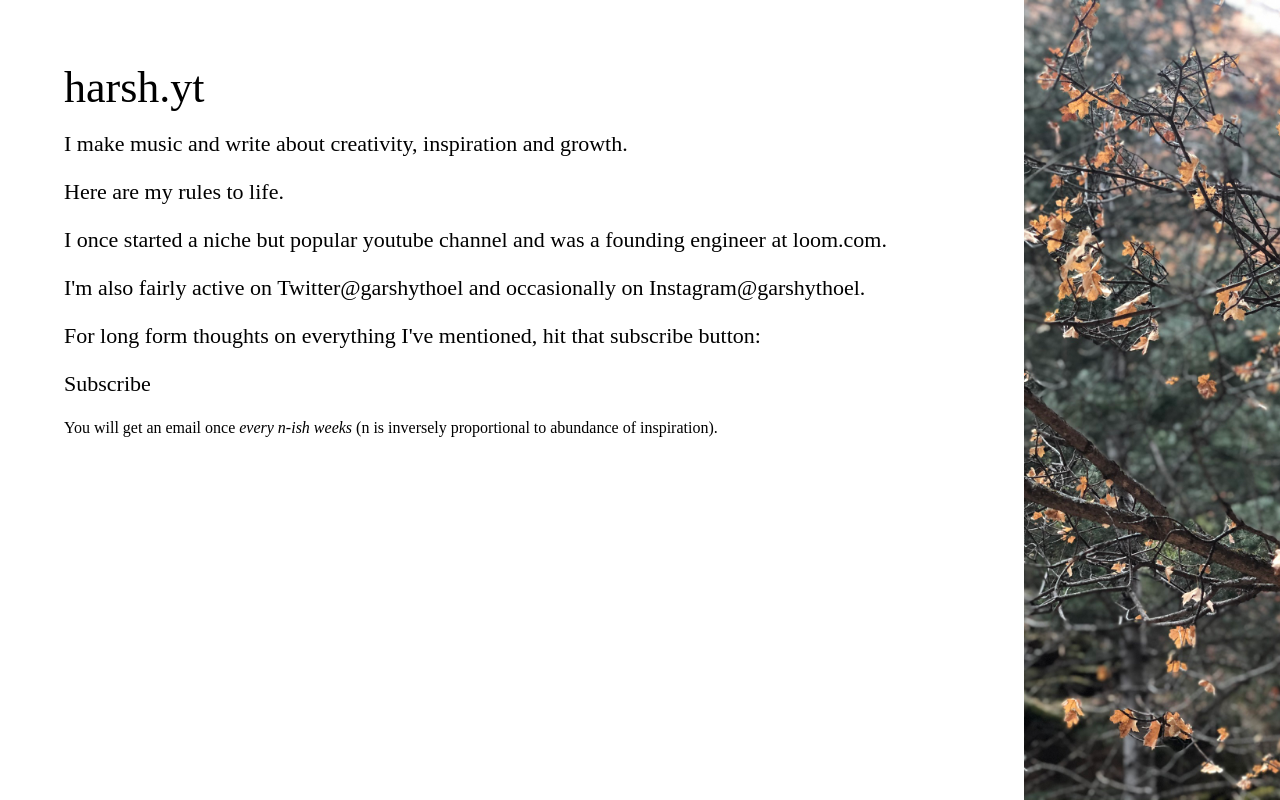
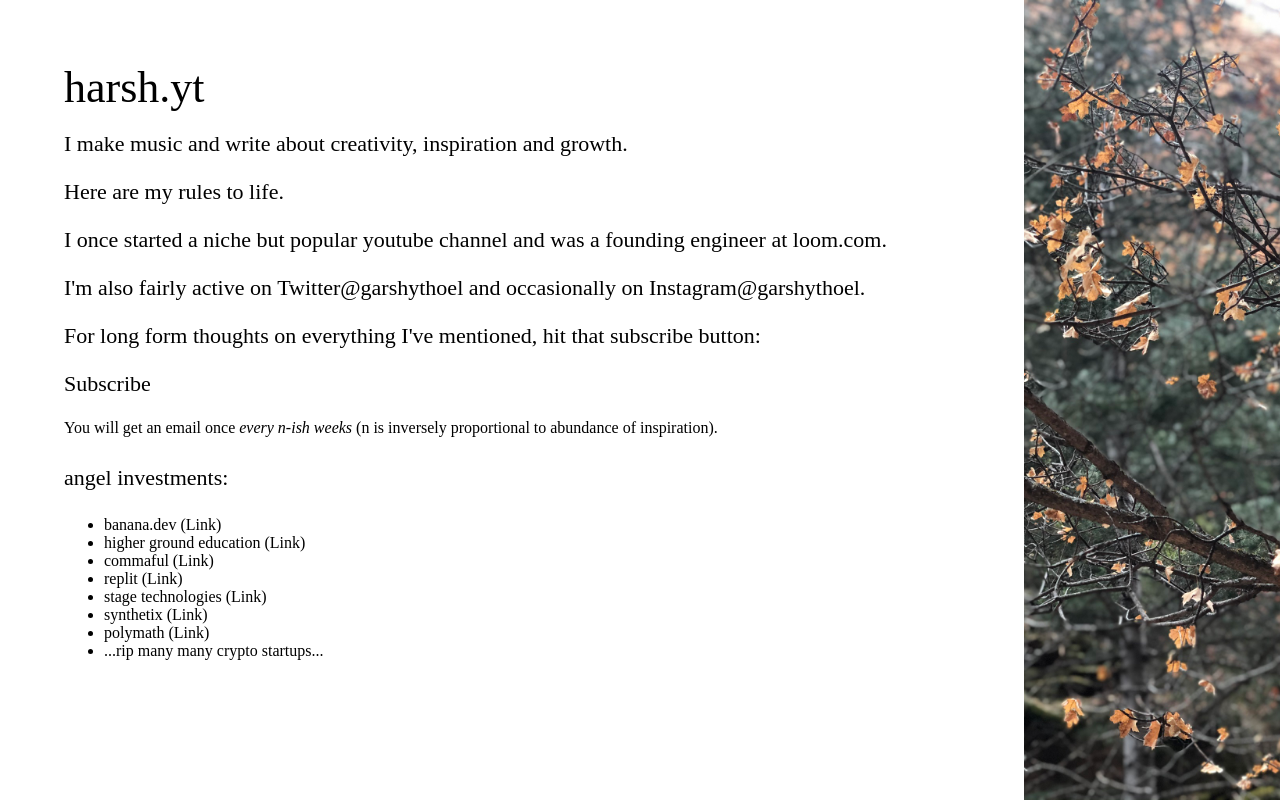
Before and after one commit to garshythoel/harsh-personal-website, a Next.js app: page / in a window 1280 px wide. Built offline with nearby package versions, Linux system fonts and the light colour scheme.

Commit message:
Update w/ investement

```diff
--- a/pages/index.js
+++ b/pages/index.js
@@ -119,6 +119,66 @@ export default function Home() {
               inversely proportional to abundance of inspiration).
             </p>
           </div>
+          <p className="textSize-m">angel investments:</p>
+          <ul>
+            <li>banana.dev (
+              <GALink eventLabel="Clicked Banana"
+                target="_blank"
+                rel="noopener noreferrer"
+                to="https://www.banana.dev/">
+                  Link
+              </GALink>
+            )</li>
+            <li>higher ground education (
+              <GALink eventLabel="Clicked Higher Ground"
+                target="_blank"
+                rel="noopener noreferrer"
+                to="https://www.tohigherground.com/">
+                  Link
+              </GALink>
+            )</li>
+            <li>commaful (
+              <GALink eventLabel="Clicked Commaful"
+                target="_blank"
+                rel="noopener noreferrer"
+                to="https://commaful.com/">
+                  Link
+              </GALink>
+            )</li>
+            <li>replit (
+              <GALink eventLabel="Clicked Replit"
+                target="_blank"
+                rel="noopener noreferrer"
+                to="https://replit.com/">
+                  Link
+              </GALink>
+            )</li>
+            <li>stage technologies (
+              <GALink eventLabel="Clicked Stage"
+                target="_blank"
+                rel="noopener noreferrer"
+                to="https://twitter.com/pjdgallagher">
+                  Link
+              </GALink>
+            )</li>
+            <li>synthetix (
+              <GALink eventLabel="Clicked Synthetix"
+                target="_blank"
+                rel="noopener noreferrer"
+                to="https://synthetix.io/">
+                  Link
+              </GALink>
+            )</li>
+            <li>polymath (
+              <GALink eventLabel="Clicked Polymath"
+                target="_blank"
+                rel="noopener noreferrer"
+                to="https://polymath.network/">
+                  Link
+              </GALink>
+            )</li>
+            <li>...rip many many crypto startups...</li>
+          </ul>
         </div>
         <div className="bgimage">
           <img src="/background.jpeg" />
```
